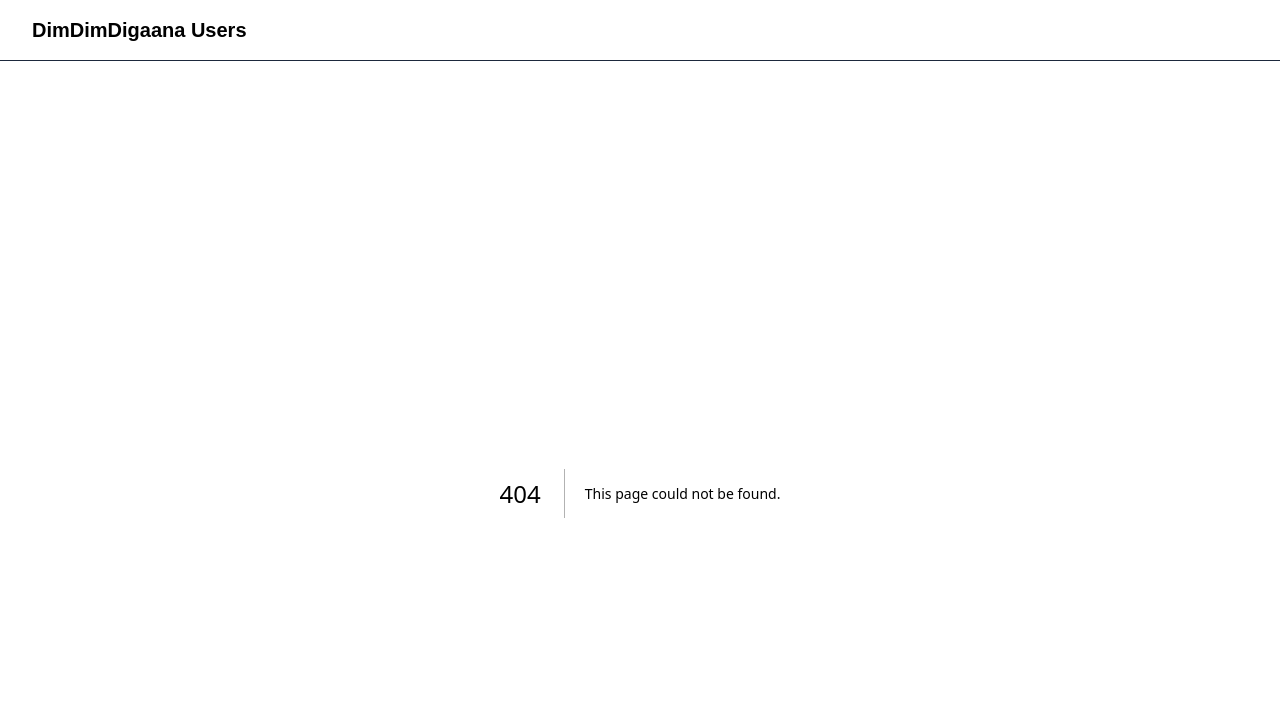
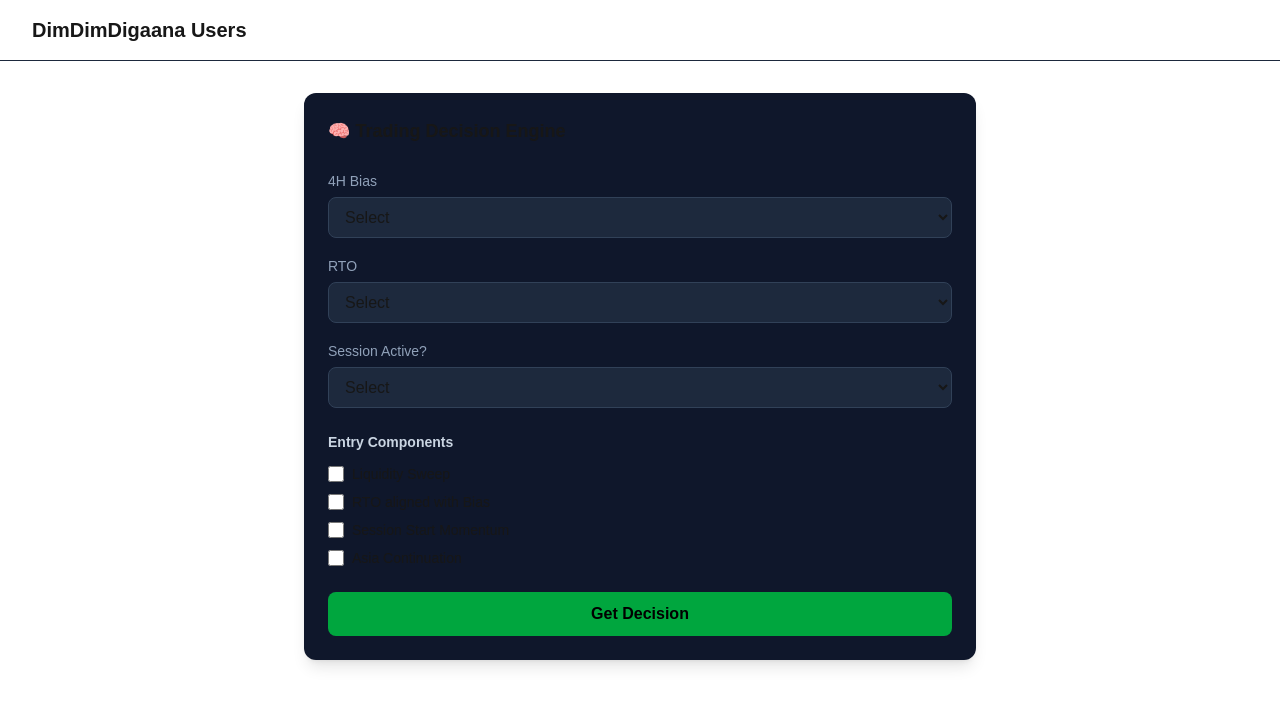
Before and after one commit to arung0wda/dimdimdigaana-FE, a Next.js app in the folder dimdimdigaana-fe/: page /uot in a window 1280 px wide. Before the commit this address had no page. Shown: the top 706 px of the page. Built offline with nearby package versions, Linux system fonts and the light colour scheme.

Commit message:
uot screen

```diff
--- /dev/null
+++ b/dimdimdigaana-fe/app/uot/page.tsx
@@ -0,0 +1,5 @@
+import TradingDecisionEngine from "@/components/TradingDecisionEngine";
+
+export default function UotPage() {
+  return <TradingDecisionEngine />;
+}
--- /dev/null
+++ b/dimdimdigaana-fe/components/TradingDecisionEngine.tsx
@@ -0,0 +1,199 @@
+"use client";
+
+import { useState } from "react";
+
+// ── Types ─────────────────────────────────────────────────────
+
+type Bias = "" | "bull" | "bear";
+type RTO = "" | "green" | "red";
+type Session = "" | "yes" | "no";
+
+type Decision = "trade" | "wait" | "skip";
+
+interface Result {
+  grade: string;
+  setup: string;
+  decision: Decision;
+  label: string;
+}
+
+// ── Grade / setup / decision logic ────────────────────────────
+
+function calculateGrade(sweep: boolean, rtoAlign: boolean, sessionStart: boolean, asia: boolean): string {
+  if (sweep && rtoAlign && sessionStart && asia) {
+    return "A+++ (Full Confluence: Sweep + RTO Align + Session Start + Asia)";
+  }
+  if (!sweep && rtoAlign && sessionStart && asia) {
+    return "A++ (Clean Continuation: RTO Align + Session + Asia)";
+  }
+  if (sweep && !rtoAlign && sessionStart) {
+    return "A+ (Stop Hunt Setup: Sweep + Session, wait for confirmation)";
+  }
+  return "bad (No Edge)";
+}
+
+function detectSetup(bias: Bias, rto: RTO, sweep: boolean): string {
+  if (bias === "bull" && rto === "green") return "Bullish Continuation (BUY)";
+  if (bias === "bear" && rto === "red") return "Bearish Continuation (SELL)";
+
+  if (bias === "bull" && rto === "red") {
+    return sweep ? "Bullish Stop Hunt (BUY after sweep)" : "Potential Stop Hunt (wait for sweep)";
+  }
+  if (bias === "bear" && rto === "green") {
+    return sweep ? "Bearish Stop Hunt (SELL after sweep)" : "Potential Stop Hunt (wait for sweep)";
+  }
+
+  return "No clear setup";
+}
+
+function evaluate(
+  bias: Bias,
+  rto: RTO,
+  session: Session,
+  sweep: boolean,
+  rtoAlign: boolean,
+  sessionStart: boolean,
+  asia: boolean,
+): Result | null {
+  if (!bias || !rto || !session) return null;
+
+  const grade = calculateGrade(sweep, rtoAlign, sessionStart, asia);
+  const setup = detectSetup(bias, rto, sweep);
+
+  if (session === "no" || grade.startsWith("bad")) {
+    return { grade, setup, decision: "skip", label: "❌ SKIP" };
+  }
+
+  const aligned = (bias === "bull" && rto === "green") || (bias === "bear" && rto === "red");
+
+  if (!aligned && !sweep) {
+    return { grade, setup, decision: "wait", label: "⏳ WAIT" };
+  }
+
+  if (grade.startsWith("A+")) {
+    return { grade, setup, decision: "trade", label: "✅ TRADE" };
+  }
+
+  return { grade, setup, decision: "skip", label: "❌ SKIP" };
+}
+
+// ── Styling helpers ───────────────────────────────────────────
+
+const DECISION_STYLES: Record<Decision, string> = {
+  trade: "bg-green-600",
+  wait: "bg-yellow-500 text-black",
+  skip: "bg-red-600",
+};
+
+const selectClass =
+  "w-full bg-slate-800 border border-slate-700 rounded-lg px-3 py-2.5 mt-1 focus:outline-none focus:ring-2 focus:ring-indigo-500";
+
+// ── Component ─────────────────────────────────────────────────
+
+export default function TradingDecisionEngine() {
+  const [bias, setBias] = useState<Bias>("");
+  const [rto, setRto] = useState<RTO>("");
+  const [session, setSession] = useState<Session>("");
+
+  const [sweep, setSweep] = useState(false);
+  const [rtoAlign, setRtoAlign] = useState(false);
+  const [sessionStart, setSessionStart] = useState(false);
+  const [asia, setAsia] = useState(false);
+
+  const [result, setResult] = useState<Result | null>(null);
+  const [error, setError] = useState<string | null>(null);
+
+  function handleDecide() {
+    setError(null);
+    if (!bias || !rto || !session) {
+      setError("Please fill all required fields.");
+      setResult(null);
+      return;
+    }
+    setResult(evaluate(bias, rto, session, sweep, rtoAlign, sessionStart, asia));
+  }
+
+  return (
+    <div className="bg-slate-900 p-6 rounded-xl shadow-lg max-w-2xl mx-auto">
+      <h2 className="text-lg font-semibold mb-6">🧠 Trading Decision Engine</h2>
+
+      {/* ── Selects ──────────────────────────────────────────── */}
+      <div className="space-y-4">
+        <div>
+          <label className="text-sm text-slate-400">4H Bias</label>
+          <select className={selectClass} value={bias} onChange={(e) => setBias(e.target.value as Bias)}>
+            <option value="">Select</option>
+            <option value="bull">Bullish</option>
+            <option value="bear">Bearish</option>
+          </select>
+        </div>
+
+        <div>
+          <label className="text-sm text-slate-400">RTO</label>
+          <select className={selectClass} value={rto} onChange={(e) => setRto(e.target.value as RTO)}>
+            <option value="">Select</option>
+            <option value="green">Green</option>
+            <option value="red">Red</option>
+          </select>
+        </div>
+
+        <div>
+          <label className="text-sm text-slate-400">Session Active?</label>
+          <select className={selectClass} value={session} onChange={(e) => setSession(e.target.value as Session)}>
+            <option value="">Select</option>
+            <option value="yes">Yes</option>
+            <option value="no">No</option>
+          </select>
+        </div>
+      </div>
+
+      {/* ── Entry components (checkboxes) ────────────────────── */}
+      <h3 className="text-sm font-semibold text-slate-300 mt-6 mb-3">Entry Components</h3>
+      <div className="space-y-2">
+        {[
+          { id: "sweep", label: "Liquidity Sweep", checked: sweep, set: setSweep },
+          { id: "rtoAlign", label: "RTO aligned with Bias", checked: rtoAlign, set: setRtoAlign },
+          { id: "sessionStart", label: "Session Start Momentum", checked: sessionStart, set: setSessionStart },
+          { id: "asia", label: "Asia Continuation", checked: asia, set: setAsia },
+        ].map(({ id, label, checked, set }) => (
+          <label key={id} className="flex items-center gap-2 cursor-pointer text-sm">
+            <input
+              type="checkbox"
+              checked={checked}
+              onChange={(e) => set(e.target.checked)}
+              className="accent-indigo-500 h-4 w-4"
+            />
+            {label}
+          </label>
+        ))}
+      </div>
+
+      {/* ── Action ───────────────────────────────────────────── */}
+      <button
+        onClick={handleDecide}
+        className="mt-6 w-full bg-green-600 hover:bg-green-500 text-black font-bold py-2.5 rounded-lg transition-colors"
+      >
+        Get Decision
+      </button>
+
+      {error && <p className="mt-4 text-sm text-red-400 text-center">{error}</p>}
+
+      {/* ── Result ───────────────────────────────────────────── */}
+      {result && (
+        <div className="mt-6 space-y-3">
+          <p className="text-center font-semibold text-sm text-slate-300">
+            Entry Grade: {result.grade}
+          </p>
+          <p className="text-center font-semibold text-sm text-sky-400">
+            Setup: {result.setup}
+          </p>
+          <div
+            className={`text-center font-bold py-3 rounded-xl ${DECISION_STYLES[result.decision]}`}
+          >
+            {result.label}
+          </div>
+        </div>
+      )}
+    </div>
+  );
+}
```
